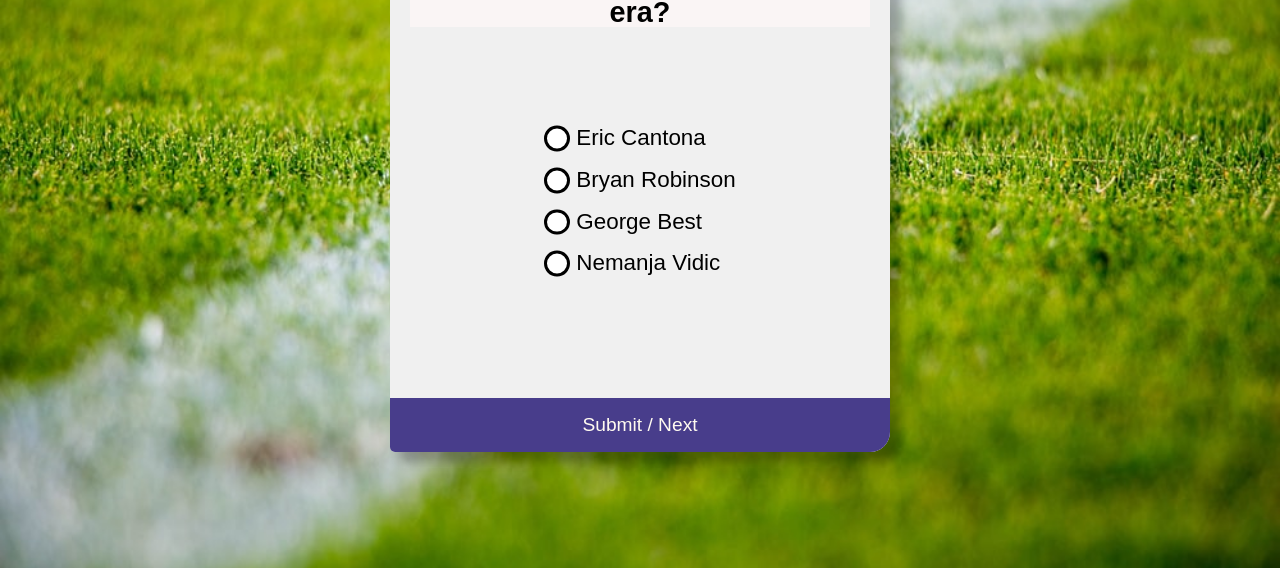
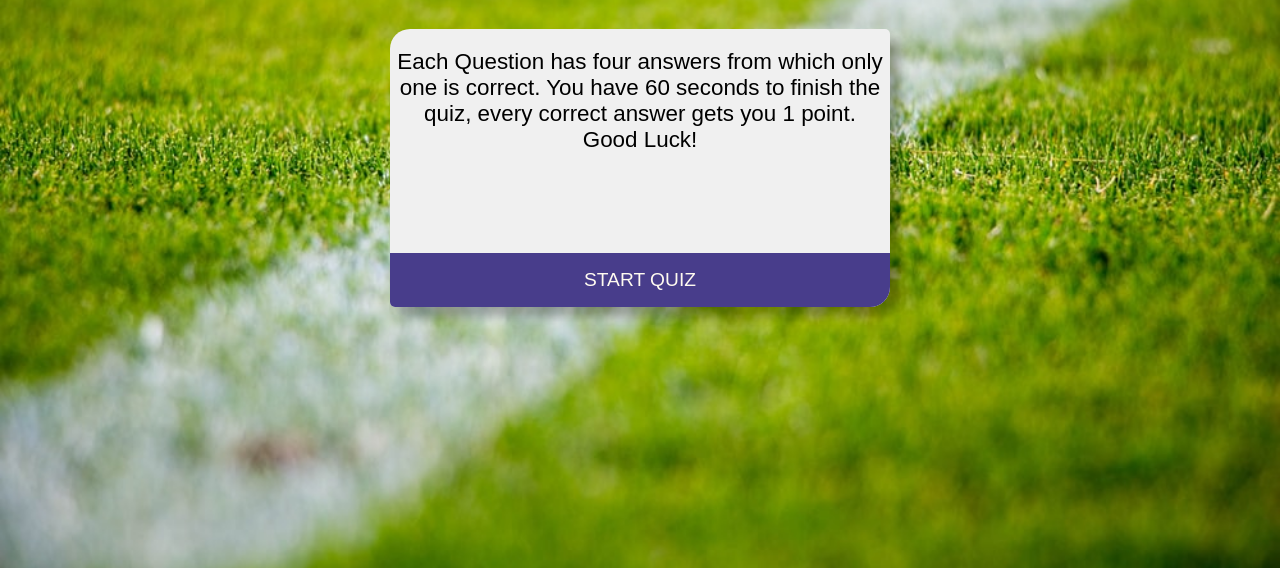
Before and after one commit to Develeopard/quiz_JS, a plain HTML site: page index.html in a window 1280 px wide. Shown: the part 232-800 px from the top of the page. Drawn offline with Linux system fonts and the light colour scheme; a web font is replaced by a local one.

Commit message:
start page added

```diff
--- a/index.html
+++ b/index.html
@@ -9,7 +9,12 @@
 </head>
 <body>
 
-    <div class="container">
+    <div class="start-container" id="start-container">
+        <p>Each Question has four answers from which only one is correct. You have 60 seconds to finish the quiz, every correct answer gets you 1 point.<br> Good Luck!</p>
+        <button class="start-btn" id="start-btn">start quiz</button>
+    </div>
+
+    <div class="container hide" id="container">
         <h1>*Quiz*</h1>
 
         <div class="scoreboard">
--- a/main.js
+++ b/main.js
@@ -25,10 +25,15 @@ const quizData = [
     }
 ]
 
+//Containers
+const container = document.getElementById('container');
+const startContainer = document.getElementById('start-container');
+
 //quiz card
 const questionText = document.getElementById('question-text');
 const  [answerA, answerB, answerC, answerD]  = document.querySelectorAll('.answer');
 const btn = document.getElementById('btn');
+const startBtn = document.getElementById('start-btn');
 
 let currentQuiz = 0;
 let selectedRadioBtn = null;
@@ -48,8 +53,6 @@ const timer = document.getElementById('time');
 let timerControl = setInterval(updateTimer, 1000);
 
 function updateTimer(){
-
-
     startingSeconds = startingSeconds < 10 ? `0${startingSeconds}` : startingSeconds;
     timer.innerHTML = `${startingSeconds}`
     startingSeconds--;
@@ -64,10 +67,14 @@ function updateTimer(){
 
 
 
-loadQuiz()
+// loadQuiz()
 
 
 function loadQuiz(){
+
+    startContainer.classList.add('hide');
+    container.classList.remove('hide');
+    updateTimer()
     deselectRadioButton()
     const currentQuizData = quizData[currentQuiz];
 
@@ -78,6 +85,8 @@ function loadQuiz(){
     answerC.innerText = currentQuizData.c
     answerD.innerText = currentQuizData.d
 }
+
+startBtn.addEventListener('click', loadQuiz);
 
 function radioChoiceDetection(){
 
--- a/style.css
+++ b/style.css
@@ -18,6 +18,7 @@ body{
     display: grid;
     place-items: center;
 }
+
 
 /* Scoreboard */
 .scoreboard{
@@ -212,3 +213,41 @@ input[type="radio"] {
 .btn:hover{
     background-color: rgb(90, 80, 158);
 }
+
+/* Start Container */
+.start-container{
+    max-width: 500px;
+    background-color: rgb(240, 240, 240);
+    border-radius: 20px 5px;
+    overflow: hidden;
+    display: flex;
+    flex-direction: column;
+    justify-content: space-between;
+    align-items: center;
+    box-shadow: 10px 10px 10px rgba(0, 0, 0, 0.26);
+    font-size: 1.4rem;
+    text-align: center;
+}
+
+.start-container p{
+    margin-top: 20px;
+}
+
+.start-btn{
+    background-color: darkslateblue;
+    border: none;
+    display: block;
+    width: 100%;
+    font-size: 1.2rem;
+    padding: 1rem;
+    margin-top: 100px;
+    color: floralwhite;
+    cursor: pointer;
+    transition: background .2s;
+    text-transform: uppercase;
+}
+
+/* Hide Class */
+.hide{
+    display: none;
+}
```
Lines whose indentation alone changed are shown as unchanged.
